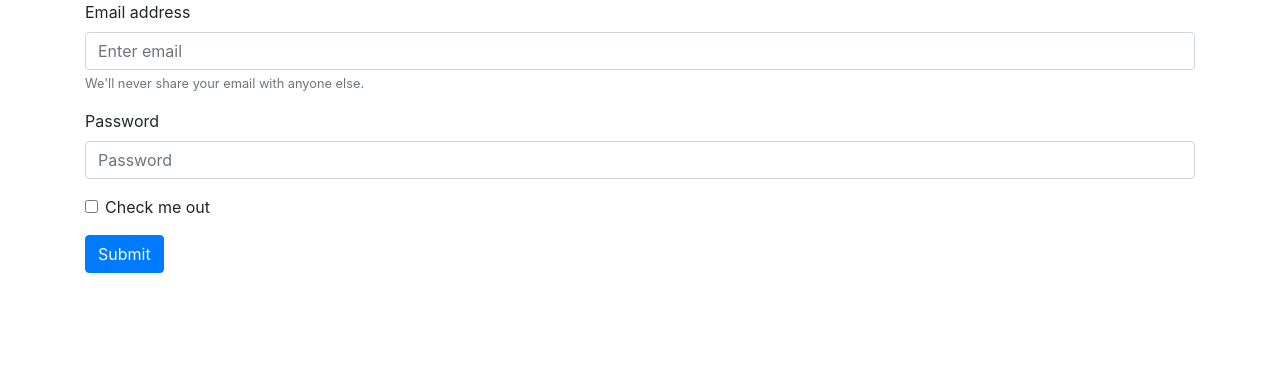
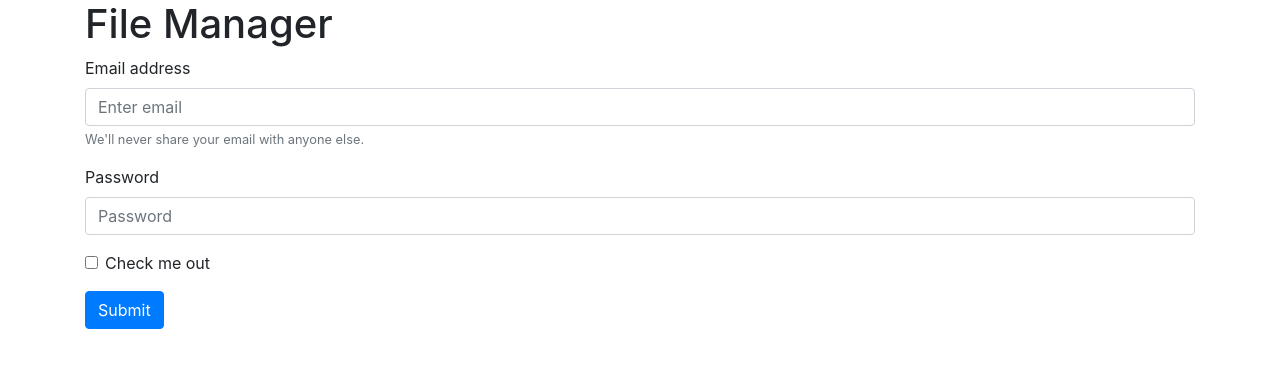
Before and after one commit to maulanaia/manager, a plain HTML site: page index.html in a window 1280 px wide. Drawn offline with nearby package versions, Linux system fonts and the light colour scheme.

Commit message:
adding header

```diff
--- a/index.html
+++ b/index.html
@@ -8,6 +8,7 @@
 </head>
 <body>
 <div class="container">
+  <h1>File Manager</h1>
 <form>
   <div class="form-group">
     <label for="exampleInputEmail1">Email address</label>
```
